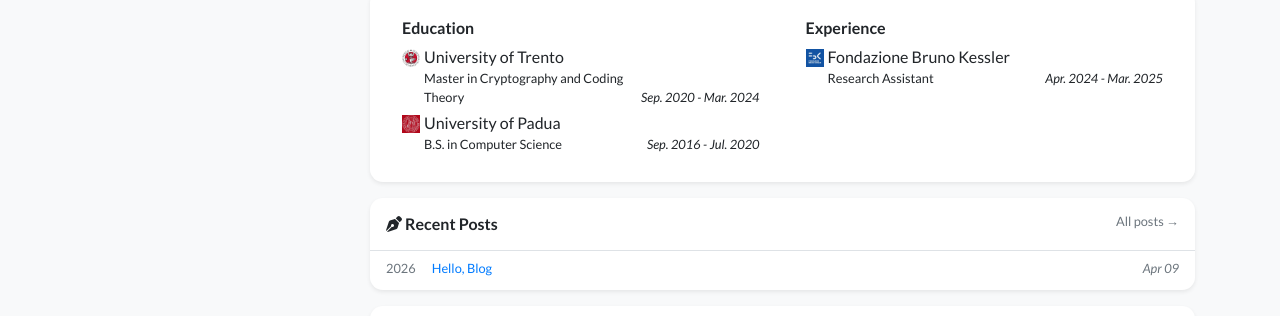
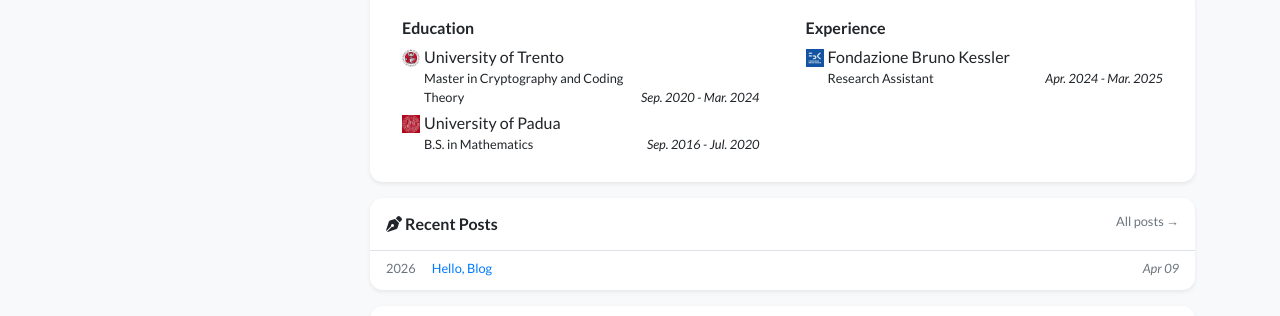
Before and after one commit to mscuro/mscuro.github.io, a Jekyll site: the page built from index.html, in a window 1280 px wide and 1327 px high. Shown: the part 590-906 px from the top of the window. Built offline with Jekyll 4.4.1, drawn with Linux system fonts in a browser that asks for light colours; nearby versions of some CDN libraries; a style sheet for code colours, icons or effects is not loaded.

Commit message:
Update degree from B.S. in Computer Science to Mathematics

```diff
--- a/_data/profile.yml
+++ b/_data/profile.yml
@@ -43,7 +43,7 @@ education:
   date: Sep. 2020 - Mar. 2024
 - name: University of Padua
   logo: /assets/images/badges/Unipd.png
-  position: B.S. in Computer Science
+  position: B.S. in Mathematics
   date: Sep. 2016 - Jul. 2020
 
 experience:
```
